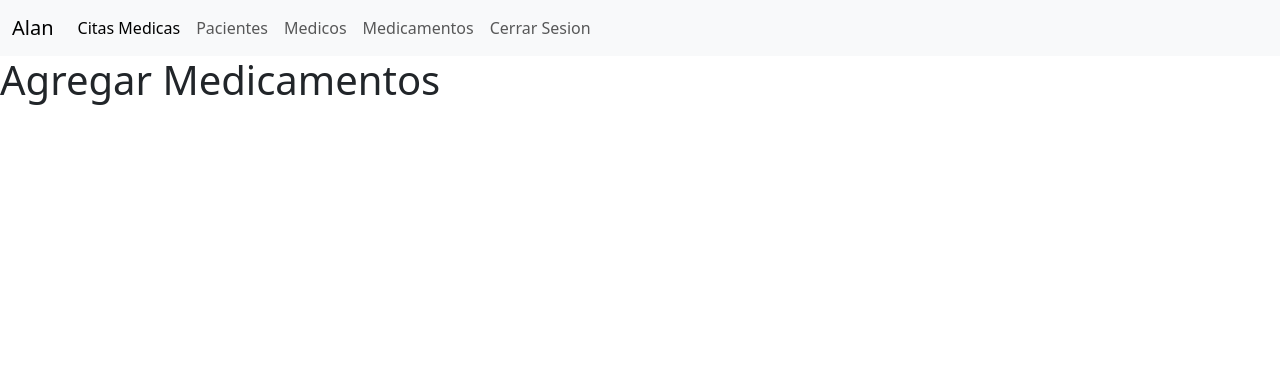
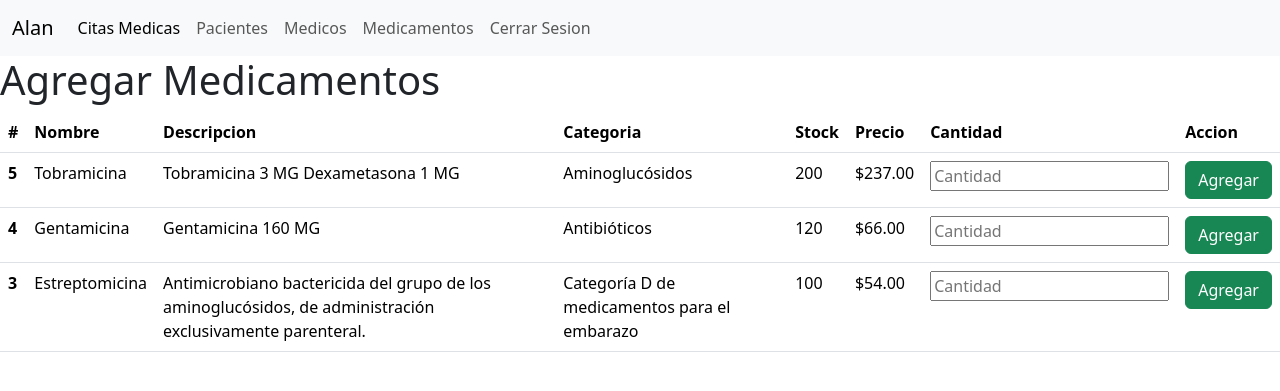
Before and after one commit to AlanEduardoGL/Clinica-Hemodialisis, a Django app: page /add_medicines_quotes/ in a window 1280 px wide. Shown: the top 391 px of the page. Run offline with Django 4.2, Linux system fonts and the light colour scheme; a user stored in the database is signed in; data comes from the database, SQL or seed files in the repository; both versions use the stored data as it was after the commit.

Commit message:
version 0.0.0

```diff
--- a/clinica_hemodialisis/clinica_hemodialisis/settings.py
+++ b/clinica_hemodialisis/clinica_hemodialisis/settings.py
@@ -144,7 +144,7 @@ USE_TZ = True
 # Static files (CSS, JavaScript, Images)
 # https://docs.djangoproject.com/en/4.2/howto/static-files/
 
-STATIC_URL = 'static/'
+STATIC_URL = '/static/'
 
 # Default primary key field type
 # https://docs.djangoproject.com/en/4.2/ref/settings/#default-auto-field
--- /dev/null
+++ b/clinica_hemodialisis/core/static/core/js/script.js
@@ -0,0 +1,14 @@
+$(document).ready(function () { // Abre Document Ready
+
+    $("#add_quantity").click(function () {
+
+        var medicine_id = $("#medicine_id").text();
+        var quantity = $("#quantity_request").val();
+
+        alert(medicine_id);
+        alert(quantity);
+        return;
+
+    });
+
+}) // Cierra Document Ready
--- a/clinica_hemodialisis/core/templates/core/base.html
+++ b/clinica_hemodialisis/core/templates/core/base.html
@@ -64,6 +64,9 @@
     {% block content %}
       {% comment %}Contenido de la pagina{% endcomment %}
     {% endblock %}
+    <script src="https://code.jquery.com/jquery-3.7.1.js" integrity="sha256-eKhayi8LEQwp4NKxN+CfCh+3qOVUtJn3QNZ0TciWLP4=" crossorigin="anonymous"></script>
     <script src="https://cdn.jsdelivr.net/npm/bootstrap@5.3.2/dist/js/bootstrap.bundle.min.js" integrity="sha384-C6RzsynM9kWDrMNeT87bh95OGNyZPhcTNXj1NW7RuBCsyN/o0jlpcV8Qyq46cDfL" crossorigin="anonymous"></script>
+    {% load static %} {% comment %}Incluimos archivos estaticos.{% endcomment %}
+    <script src="{% static 'core/js/script.js' %}"></script>
   </body>
 </html>
--- a/clinica_hemodialisis/quotes/models.py
+++ b/clinica_hemodialisis/quotes/models.py
@@ -11,7 +11,7 @@ class Quotes(models.Model):
     patient = models.ForeignKey(Patient, on_delete=models.CASCADE, verbose_name="Paciente")
     date = models.DateField(verbose_name="Fecha Cita")
     symptoms = models.TextField(verbose_name="Sintomas")
-    medicines = models.ManyToManyField(Medicine, verbose_name="Medicamentos")
+    medicines = models.ManyToManyField(Medicine, verbose_name="Medicamentos", null=True, blank=True)
     total_price = models.FloatField(verbose_name="Precio Total")
     created = models.DateTimeField(auto_now_add=True, verbose_name="Fecha de Creacion")
     updated = models.DateTimeField(auto_now=True, verbose_name="Fecha de Actualizacion")
--- a/clinica_hemodialisis/quotes/templates/quotes/add_medicines_quotes.html
+++ b/clinica_hemodialisis/quotes/templates/quotes/add_medicines_quotes.html
@@ -6,4 +6,39 @@
 
 {% block content %}
   <h1>Agregar Medicamentos</h1>
+  {% if error_message %}
+    <div class="alert alert-danger">{{ error_message }}</div>
+  {% endif %}
+  <table class="table">
+    <thead>
+      <tr>
+        <th scope="col">#</th>
+        <th scope="col">Nombre</th>
+        <th scope="col">Descripcion</th>
+        <th scope="col">Categoria</th>
+        <th scope="col">Stock</th>
+        <th scope="col">Precio</th>
+        <th scope="col">Cantidad</th>
+        <th scope="col">Accion</th>
+      </tr>
+    </thead>
+    <tbody>
+      {% for medicine in medicines %}
+        <tr>
+          <th id="medicine_id" scope="row">{{ medicine.id }}</th>
+          <td>{{ medicine.name }}</td>
+          <td>{{ medicine.description }}</td>
+          <td>{{ medicine.category }}</td>
+          <td>{{ medicine.stock }}</td>
+          <td>${{ medicine.price }}</td>
+          <td>
+            <input name="quantity_request" id="quantity_request" placeholder="Cantidad" type="number" required />
+          </td>
+          <td>
+            <button name="add_quantity" id="add_quantity" class="btn btn-success">Agregar</button>
+          </td>
+        </tr>
+      {% endfor %}
+    </tbody>
+  </table>
 {% endblock %}
--- a/clinica_hemodialisis/quotes/views.py
+++ b/clinica_hemodialisis/quotes/views.py
@@ -9,11 +9,12 @@ from django.contrib.auth.decorators import login_required
 from django.db import transaction
 from django.contrib import messages  # Mensajes de alerta para el usuario.
 from django.contrib.auth import get_user_model
+from medicamentos.models import Medicine
 
 # Create your views here.
 
 
-@login_required # ! Requerimos la sesion al usuario.
+@login_required  # ! Requerimos la sesion al usuario.
 def quotes(request):
 
     # Variable Nula.
@@ -33,22 +34,29 @@ def quotes(request):
     return render(request, 'quotes/quotes.html', {'form': form, 'error_message': error_message})
 
 
-@login_required # ! Requerimos la sesion al usuario.
+@login_required  # ! Requerimos la sesion al usuario.
 def add_medicines_quotes(request):
 
+    # Variables Nula.
     error_message = None
+    medicines = None
 
-    return render(request, 'quotes/add_medicines_quotes.html', {'error_message': error_message})
+    # Abrimos excepcione.
+    try:
+        # Abrimos transaccion.
+        with transaction.atomic():
+            # Query para obtener todos los medicamentos en Stock.
+            medicines = Medicine.objects.filter(stock__gt=0)
+    except Exception as e:
+        # Mensaje de error para el usuario.
+        error_message = f'Error al obtener los medicamentos con stock disponible. {str(e)}'
+
+    return render(request, 'quotes/add_medicines_quotes.html', {'error_message': error_message, 'medicines': medicines})
 
 
-@login_required # ! Requerimos la sesion al usuario.
+@login_required  # ! Requerimos la sesion al usuario.
 def summary_quote(request):
 
     error_message = None
 
-    if request.method == 'POST':
-        form = FormQuotes(request.POST)
-    else:
-        form = FormQuotes()
-
-    return render(request, 'quotes/summary_quote.html', {'error_message': error_message, 'form': form})
+    return render(request, 'quotes/summary_quote.html', {'error_message': error_message})
```
Also changed, not shown: clinica_hemodialisis/db.sqlite3.
